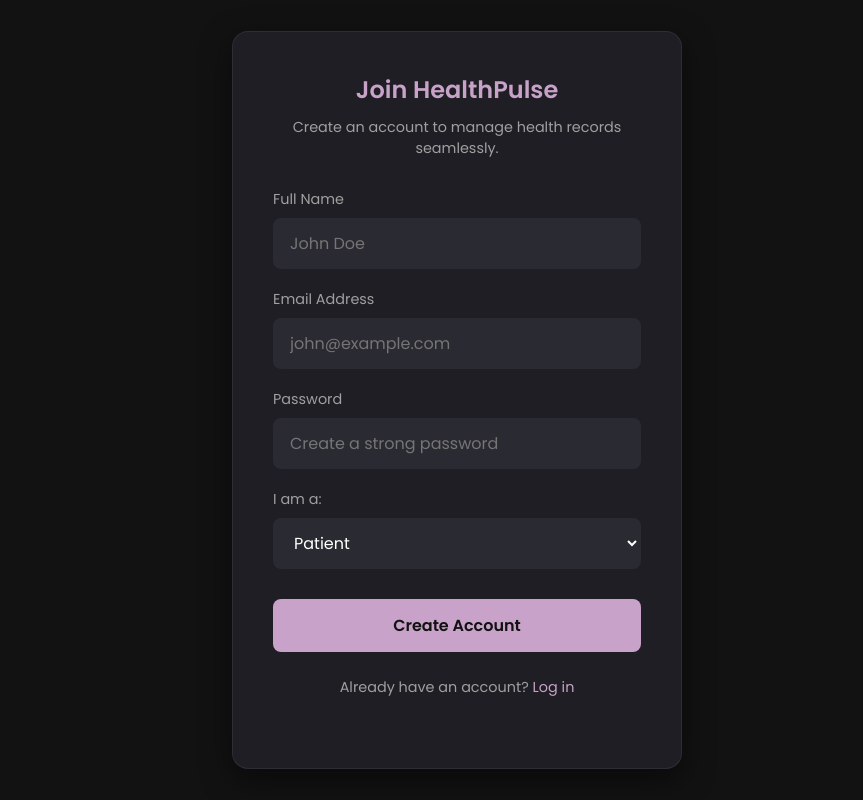
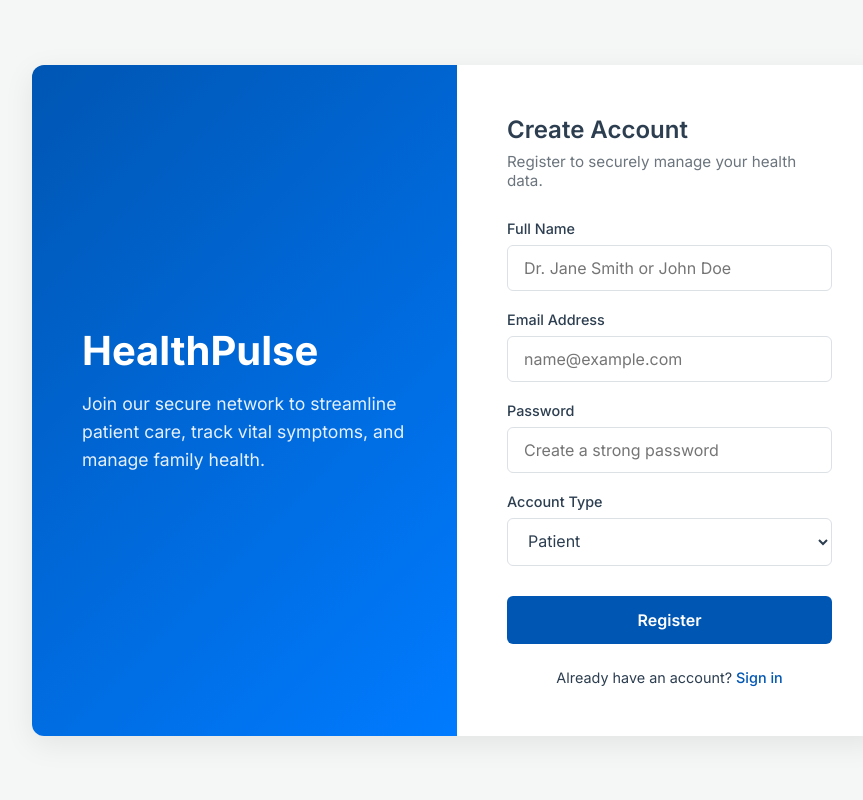
Before and after one commit to hazel-78/healthpulse, a website: page public/register.html in a window 1280 px wide. Shown: the whole page, without its empty margins (183-1046 px from the left). Drawn offline with Linux system fonts and the light colour scheme.

Commit message:
Start Phase 2: Add global stylesheet and auth HTML pages

```diff
--- a/public/css/main.css
+++ b/public/css/main.css
@@ -1,39 +1,38 @@
 /* public/css/main.css */
-@import url('https://fonts.googleapis.com/css2?family=Poppins:wght@300;400;500;600;700&display=swap');
+@import url('https://fonts.googleapis.com/css2?family=Inter:wght@300;400;500;600;700&display=swap');
 
 :root {
-    --bg-dark: #121212;
-    --card-bg: #1e1e24;
-    --primary-lilac: #c8a2c8;
-    --primary-hover: #b388b3;
-    --text-light: #ffffff;
-    --text-muted: #a0a0a0;
-    --input-bg: #2a2a32;
-    --error-red: #ff6b6b;
-    --success-green: #51cf66;
+    --bg-color: #f4f7f6;
+    --card-bg: #ffffff;
+    --primary-blue: #0056b3;
+    --primary-hover: #004494;
+    --secondary-blue: #e8f0fe;
+    --text-dark: #2c3e50;
+    --text-muted: #6c757d;
+    --input-border: #dce1e6;
+    --error-red: #e74c3c;
 }
 
 * {
     margin: 0;
     padding: 0;
     box-sizing: border-box;
-    font-family: 'Poppins', sans-serif;
+    font-family: 'Inter', sans-serif;
 }
 
 body {
-    background-color: var(--bg-dark);
-    color: var(--text-light);
+    background-color: var(--bg-color);
+    color: var(--text-dark);
     min-height: 100vh;
     display: flex;
     flex-direction: column;
 }
 
-/* Typography */
-h1, h2, h3 { color: var(--primary-lilac); }
-a { color: var(--primary-lilac); text-decoration: none; transition: 0.3s ease; }
-a:hover { color: var(--text-light); }
+h1, h2, h3 { color: var(--text-dark); }
+a { color: var(--primary-blue); text-decoration: none; font-weight: 500; }
+a:hover { text-decoration: underline; }
 
-/* Layout Containers */
+/* Landscape Auth Container */
 .auth-container {
     display: flex;
     justify-content: center;
@@ -43,26 +42,55 @@ a:hover { color: var(--text-light); }
 }
 
 .auth-card {
+    display: flex;
+    flex-direction: row;
     background-color: var(--card-bg);
-    padding: 40px;
-    border-radius: 16px;
+    border-radius: 12px;
     width: 100%;
-    max-width: 450px;
-    box-shadow: 0 10px 30px rgba(0, 0, 0, 0.5);
-    border: 1px solid rgba(200, 162, 200, 0.1);
+    max-width: 850px;
+    box-shadow: 0 8px 30px rgba(0, 0, 0, 0.08);
+    overflow: hidden;
 }
 
-.auth-card h2 {
-    text-align: center;
-    margin-bottom: 10px;
+/* Left Side: Clinical Branding */
+.auth-branding {
+    flex: 1;
+    background: linear-gradient(135deg, var(--primary-blue), #007bff);
+    color: white;
+    padding: 50px;
+    display: flex;
+    flex-direction: column;
+    justify-content: center;
+}
+
+.auth-branding h1 {
+    color: white;
+    font-size: 2.5rem;
+    margin-bottom: 15px;
+}
+
+.auth-branding p {
+    font-size: 1.1rem;
+    opacity: 0.9;
+    line-height: 1.6;
+}
+
+/* Right Side: The Form */
+.auth-form-wrapper {
+    flex: 1;
+    padding: 50px;
+    background-color: var(--card-bg);
+}
+
+.auth-form-wrapper h2 {
+    margin-bottom: 8px;
     font-weight: 600;
 }
 
-.auth-card p {
-    text-align: center;
+.auth-form-wrapper > p {
     color: var(--text-muted);
     margin-bottom: 30px;
-    font-size: 0.9rem;
+    font-size: 0.95rem;
 }
 
 /* Forms & Inputs */
@@ -74,45 +102,44 @@ a:hover { color: var(--text-light); }
     display: block;
     margin-bottom: 8px;
     font-size: 0.9rem;
-    color: var(--text-muted);
+    font-weight: 500;
+    color: var(--text-dark);
 }
 
 .form-control {
     width: 100%;
     padding: 12px 16px;
-    background-color: var(--input-bg);
-    border: 1px solid transparent;
-    border-radius: 8px;
-    color: var(--text-light);
+    background-color: var(--card-bg);
+    border: 1px solid var(--input-border);
+    border-radius: 6px;
+    color: var(--text-dark);
     font-size: 1rem;
     outline: none;
-    transition: all 0.3s ease;
+    transition: border-color 0.2s;
 }
 
 .form-control:focus {
-    border-color: var(--primary-lilac);
-    box-shadow: 0 0 0 2px rgba(200, 162, 200, 0.2);
+    border-color: var(--primary-blue);
+    box-shadow: 0 0 0 3px var(--secondary-blue);
 }
 
-/* Pleasant Buttons */
+/* Professional Buttons */
 .btn-primary {
     width: 100%;
     padding: 14px;
-    background-color: var(--primary-lilac);
-    color: var(--bg-dark);
+    background-color: var(--primary-blue);
+    color: white;
     border: none;
-    border-radius: 8px;
+    border-radius: 6px;
     font-size: 1rem;
     font-weight: 600;
     cursor: pointer;
-    transition: all 0.3s ease;
+    transition: background-color 0.2s;
     margin-top: 10px;
 }
 
 .btn-primary:hover {
     background-color: var(--primary-hover);
-    transform: translateY(-2px);
-    box-shadow: 0 5px 15px rgba(200, 162, 200, 0.3);
 }
 
 .auth-links {
@@ -120,3 +147,13 @@ a:hover { color: var(--text-light); }
     margin-top: 25px;
     font-size: 0.9rem;
 }
+
+/* Mobile Responsiveness: Stack columns on small screens */
+@media (max-width: 768px) {
+    .auth-card {
+        flex-direction: column;
+    }
+    .auth-branding {
+        padding: 40px 30px;
+    }
+}
--- a/public/register.html
+++ b/public/register.html
@@ -4,24 +4,30 @@
 <head>
     <meta charset="UTF-8">
     <meta name="viewport" content="width=device-width, initial-scale=1.0">
-    <title>HealthPulse | Register</title>
+    <title>HealthPulse | Create Account</title>
     <link rel="stylesheet" href="./css/main.css">
 </head>
 <body>
     <div class="auth-container">
         <div class="auth-card">
-            <h2>Join HealthPulse</h2>
-            <p>Create an account to manage health records seamlessly.</p>
+            <div class="auth-branding">
+                <h1>HealthPulse</h1>
+                <p>Join our secure network to streamline patient care, track vital symptoms, and manage family health.</p>
+            </div>
+
+            <div class="auth-form-wrapper">
+                <h2>Create Account</h2>
+                <p>Register to securely manage your health data.</p>
 
                 <form id="registerForm">
                     <div class="form-group">
                         <label for="name">Full Name</label>
-                    <input type="text" id="name" class="form-control" placeholder="John Doe" required>
+                        <input type="text" id="name" class="form-control" placeholder="Dr. Jane Smith or John Doe" required>
                     </div>
 
                     <div class="form-group">
                         <label for="email">Email Address</label>
-                    <input type="email" id="email" class="form-control" placeholder="john@example.com" required>
+                        <input type="email" id="email" class="form-control" placeholder="name@example.com" required>
                     </div>
 
                     <div class="form-group">
@@ -30,22 +36,22 @@
                     </div>
 
                     <div class="form-group">
-                    <label for="role">I am a:</label>
+                        <label for="role">Account Type</label>
                         <select id="role" class="form-control" required>
                             <option value="patient">Patient</option>
-                        <option value="doctor">Doctor</option>
+                            <option value="doctor">Medical Professional</option>
                             <option value="family">Family Member</option>
                         </select>
                     </div>
 
-                <button type="submit" class="btn-primary">Create Account</button>
+                    <button type="submit" class="btn-primary">Register</button>
                 </form>
 
                 <div class="auth-links">
-                <p>Already have an account? <a href="index.html">Log in</a></p>
+                    <p>Already have an account? <a href="index.html">Sign in</a></p>
                 </div>
             </div>
         </div>
-    <!-- <script src="./js/auth.js"></script> -->
+    </div>
 </body>
 </html>
```
Also changed, not shown: public/index.html (+13 -15 lines). Lines whose indentation alone changed are shown as unchanged.
